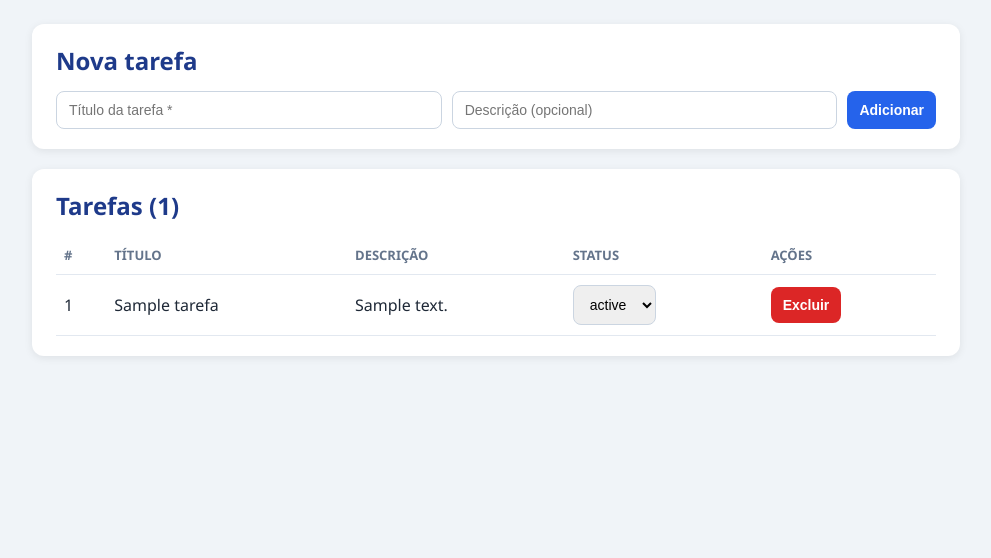
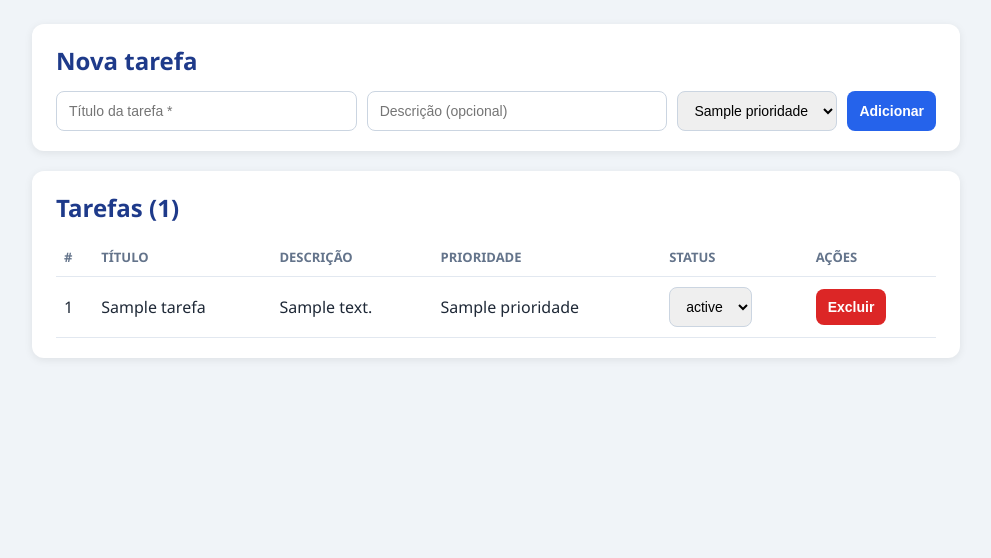
Before and after one commit to Henrizinn1006/taskflow, a Flask app: template src/templates/index.html in a window 1280 px wide. Shown: the part 117-675 px from the top of the page, without its empty margins (144-1135 px from the left). Run offline with Flask 3, Linux system fonts and the light colour scheme; the template is opened without the code that fills it: most values are stand-ins (such as "Sample title", 1, 10 or a date in 2020).

Commit message:
feat: exibe e ordena tarefas por prioridade na interface

```diff
--- a/src/templates/index.html
+++ b/src/templates/index.html
@@ -26,11 +26,16 @@
             <form action="{{ url_for('criar') }}" method="post" class="form-nova">
                 <input type="text" name="titulo" placeholder="Título da tarefa *" required>
                 <input type="text" name="descricao" placeholder="Descrição (opcional)">
+                <select name="prioridade">
+                    {% for p in prioridades %}
+                        <option value="{{ p }}" {% if p == 'Média' %}selected{% endif %}>{{ p }}</option>
+                    {% endfor %}
+                </select>
                 <button type="submit">Adicionar</button>
             </form>
         </section>
 
-        <!-- Lista de tarefas (READ) -->
+        <!-- Lista de tarefas (READ) ordenada por prioridade -->
         <section class="card">
             <h2>Tarefas ({{ tarefas|length }})</h2>
             {% if tarefas %}
@@ -40,18 +45,20 @@
                         <th>#</th>
                         <th>Título</th>
                         <th>Descrição</th>
+                        <th>Prioridade</th>
                         <th>Status</th>
                         <th>Ações</th>
                     </tr>
                 </thead>
                 <tbody>
                     {% for t in tarefas %}
-                    <tr>
+                    <tr class="prioridade-{{ t.prioridade|lower|replace('é','e') }}">
                         <td>{{ t.id }}</td>
                         <td>{{ t.titulo }}</td>
                         <td>{{ t.descricao }}</td>
+                        <td><span class="badge">{{ t.prioridade }}</span></td>
                         <td>
-                            <!-- UPDATE: mudar status -->
+                            <!-- UPDATE: mudar status/prioridade -->
                             <form action="{{ url_for('atualizar', id_tarefa=t.id) }}" method="post" class="inline">
                                 <select name="status" onchange="this.form.submit()">
                                     {% for s in status_validos %}
```
